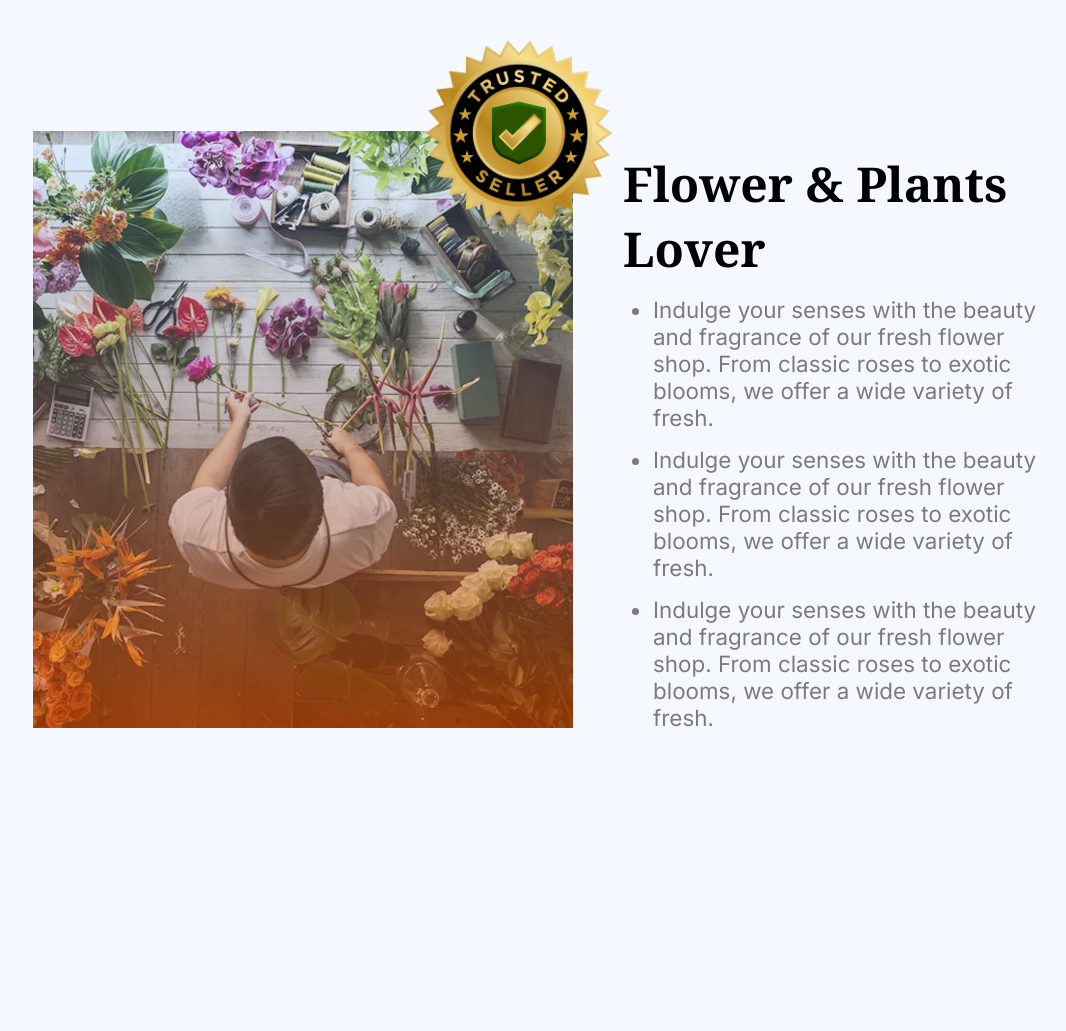
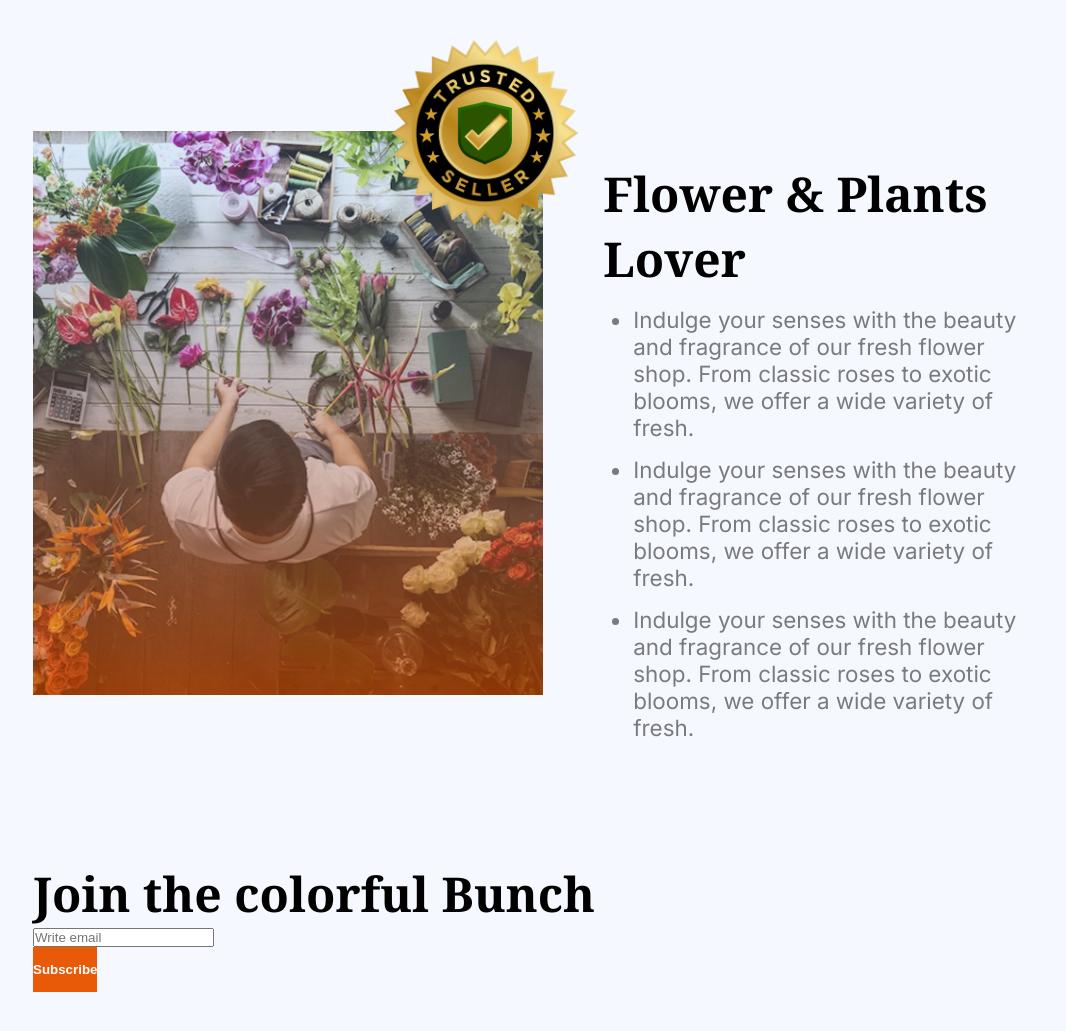
Before and after one commit to SadnurIslam/mobile-responsive-css, a plain HTML site: page index.html in a window 1280 px wide. Shown: the part 1968-2999 px from the top of the page, without its empty margins (95-1161 px from the left). Before the commit the page ends 2829 px from the top, so only its background shows below. Drawn offline with Linux system fonts and the light colour scheme.

Commit message:
update style in plant lover section

```diff
--- a/css/style.css
+++ b/css/style.css
@@ -175,6 +175,10 @@ header li a:hover{
     position: relative;
 }
 
+.plant-lover-section .section-img img{
+    width: 100%;
+}
+
 .plant-lover-section .badge{
     width: 260px;
     height: 260px;
@@ -191,13 +195,19 @@ header li a:hover{
 }
 
 .plant-lover-section .section-text{
-    padding: 20px 0 10px 20px;
+    width: 50%;
+}
+
+.plant-lover-section h1{
+    margin-left: 30px;
+    padding: 30px 10px 0 0;
 }
 
 .plant-lover-section ul{
     margin-left: 30px;
     opacity: 0.5;
     font-size: 1.4rem;
+    padding: 0 10px 0 30px;
 }
 
 .plant-lover-section li{
@@ -306,4 +316,19 @@ header li a:hover{
         margin-left: 15px;
         font-size: 1rem;
     }
+
+    .plant-lover-section .section-text{
+        width: 100%;
+    }
+
+    .plant-lover-section h1{
+        margin-left: 0;
+        padding: 0;
+    }
+
+    .plant-lover-section ul{
+        margin-left: 20px;
+        padding: 0;
+    }
+
 }
--- a/index.html
+++ b/index.html
@@ -121,6 +121,18 @@
                 </ul>
             </div>
         </div>
+
+        <div class="deals-section">
+            <div class="container">
+                <h1>Join the colorful Bunch</h1>
+                <form action="">
+                    <div class="box1">
+                        <input type="email" name="email" placeholder="Write email">
+                    </div>
+                    <div class="box2"><button class="btn-primary">Subscribe</button></div>
+                </form>
+            </div>
+        </div>
     </main>
 </body>
 </html>
```
